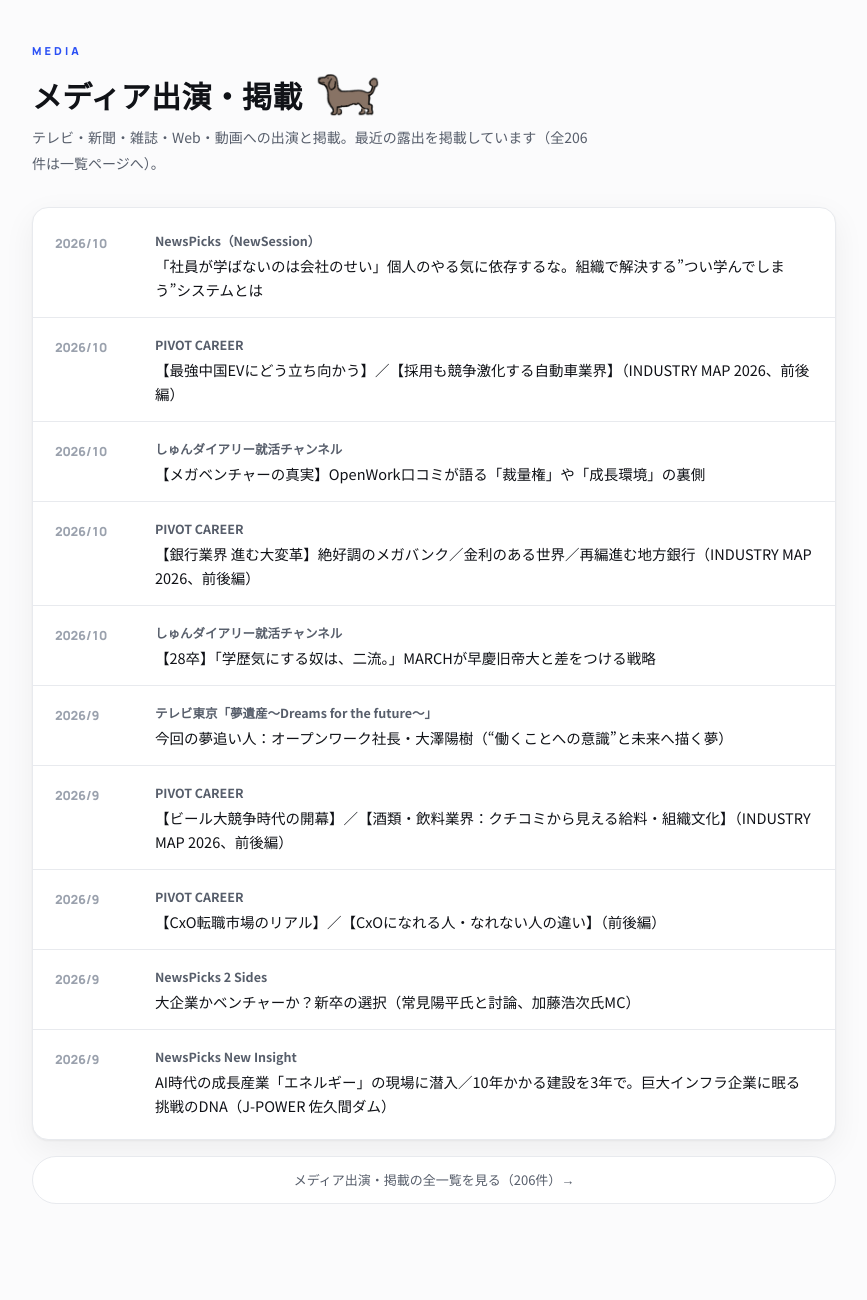
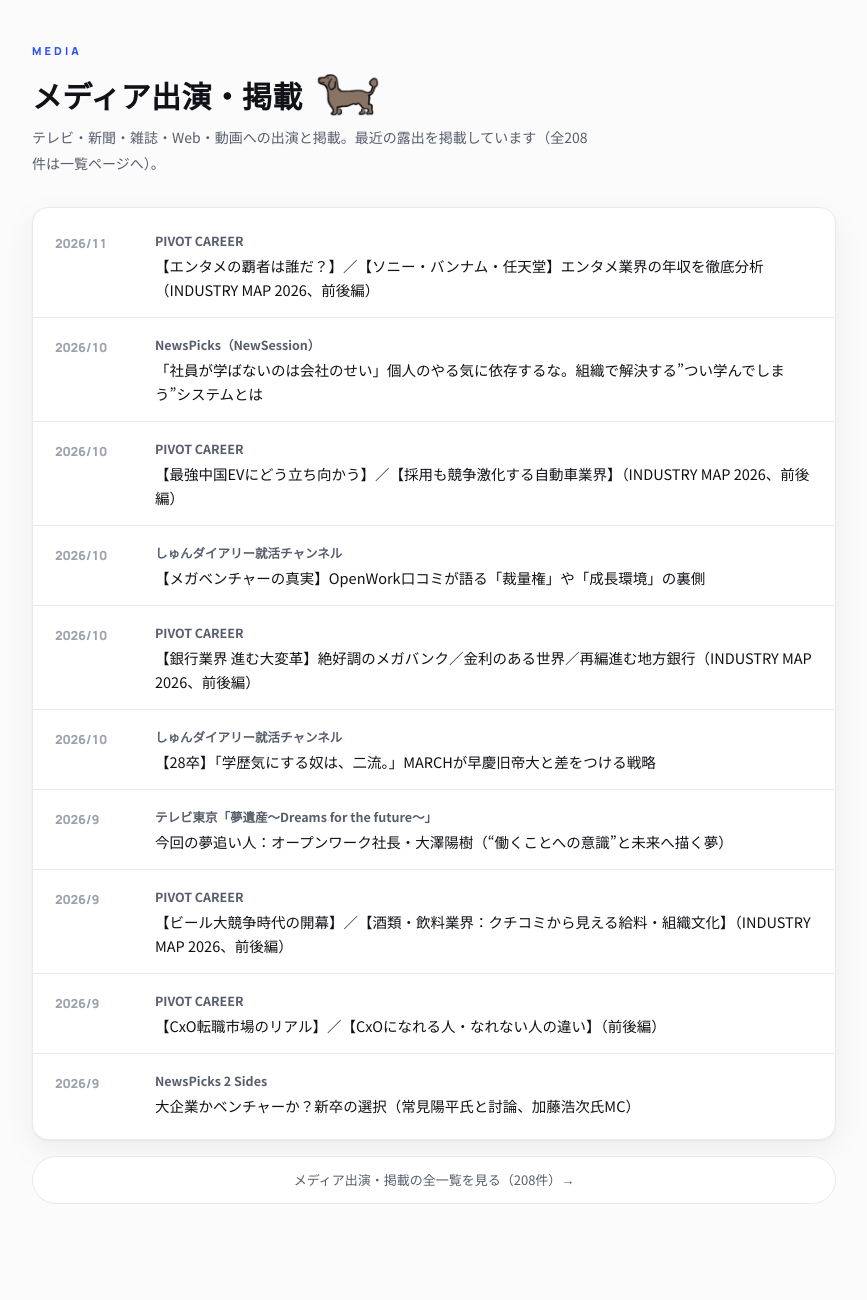
Before and after one commit to harukiohsawa/harukiohsawa.github.io, a plain HTML site: page index.html in a window 1280 px wide. Shown: the part 1080-2380 px from the top of the page, without its empty margins (206-1073 px from the left). Drawn offline with Linux system fonts and the light colour scheme.

Commit message:
メディア出演を2件追加（PIVOT エンタメ業界・繊研新聞 寄稿）

```diff
--- a/index.html
+++ b/index.html
@@ -125,8 +125,9 @@
 <section id="media">
   <p class="eyebrow en">MEDIA</p>
   <h2>メディア出演・掲載<img class="h2-stamp stamp-dog" src="assets/stamp-dog.png" alt="" aria-hidden="true" width="72" height="48"></h2>
-  <p class="section-lead">テレビ・新聞・雑誌・Web・動画への出演と掲載。最近の露出を掲載しています（全206件は一覧ページへ）。</p>
+  <p class="section-lead">テレビ・新聞・雑誌・Web・動画への出演と掲載。最近の露出を掲載しています（全208件は一覧ページへ）。</p>
   <ul class="media-list">
+    <li><div class="m-date">2026/11</div><div class="m-body"><div class="m-outlet">PIVOT CAREER</div><a class="m-title" href="https://www.youtube.com/watch?v=_1S5Gov4vqg" target="_blank" rel="noopener">【エンタメの覇者は誰だ？】／【ソニー・バンナム・任天堂】エンタメ業界の年収を徹底分析（INDUSTRY MAP 2026、前後編）</a></div></li>
     <li><div class="m-date">2026/10</div><div class="m-body"><div class="m-outlet">NewsPicks（NewSession）</div><a class="m-title" href="https://www.youtube.com/watch?v=HVvq_euDKnI" target="_blank" rel="noopener">「社員が学ばないのは会社のせい」個人のやる気に依存するな。組織で解決する”つい学んでしまう”システムとは</a></div></li>
     <li><div class="m-date">2026/10</div><div class="m-body"><div class="m-outlet">PIVOT CAREER</div><a class="m-title" href="https://www.youtube.com/watch?v=8bBNG8I1urs" target="_blank" rel="noopener">【最強中国EVにどう立ち向かう】／【採用も競争激化する自動車業界】（INDUSTRY MAP 2026、前後編）</a></div></li>
     <li><div class="m-date">2026/10</div><div class="m-body"><div class="m-outlet">しゅんダイアリー就活チャンネル</div><a class="m-title" href="https://www.youtube.com/watch?v=kBEyF3fYj3s" target="_blank" rel="noopener">【メガベンチャーの真実】OpenWork口コミが語る「裁量権」や「成長環境」の裏側</a></div></li>
@@ -136,9 +137,8 @@
     <li><div class="m-date">2026/9</div><div class="m-body"><div class="m-outlet">PIVOT CAREER</div><a class="m-title" href="https://www.youtube.com/watch?v=4hKzZ43kXLQ" target="_blank" rel="noopener">【ビール大競争時代の開幕】／【酒類・飲料業界：クチコミから見える給料・組織文化】（INDUSTRY MAP 2026、前後編）</a></div></li>
     <li><div class="m-date">2026/9</div><div class="m-body"><div class="m-outlet">PIVOT CAREER</div><a class="m-title" href="https://www.youtube.com/watch?v=2zqFcoWm640" target="_blank" rel="noopener">【CxO転職市場のリアル】／【CxOになれる人・なれない人の違い】（前後編）</a></div></li>
     <li><div class="m-date">2026/9</div><div class="m-body"><div class="m-outlet">NewsPicks 2 Sides</div><a class="m-title" href="https://newspicks.com/news/17533798/" target="_blank" rel="noopener">大企業かベンチャーか？新卒の選択（常見陽平氏と討論、加藤浩次氏MC）</a></div></li>
-    <li><div class="m-date">2026/9</div><div class="m-body"><div class="m-outlet">NewsPicks New Insight</div><a class="m-title" href="https://www.youtube.com/watch?v=vSgWZjvUZtQ" target="_blank" rel="noopener">AI時代の成長産業「エネルギー」の現場に潜入／10年かかる建設を3年で。巨大インフラ企業に眠る挑戦のDNA（J-POWER 佐久間ダム）</a></div></li>
   </ul>
-  <a class="btn-line" href="media/">メディア出演・掲載の全一覧を見る（206件）→</a>
+  <a class="btn-line" href="media/">メディア出演・掲載の全一覧を見る（208件）→</a>
 </section>
 
 <section id="profile">
```
Also changed, not shown: media/index.html (+2 -0 lines).
